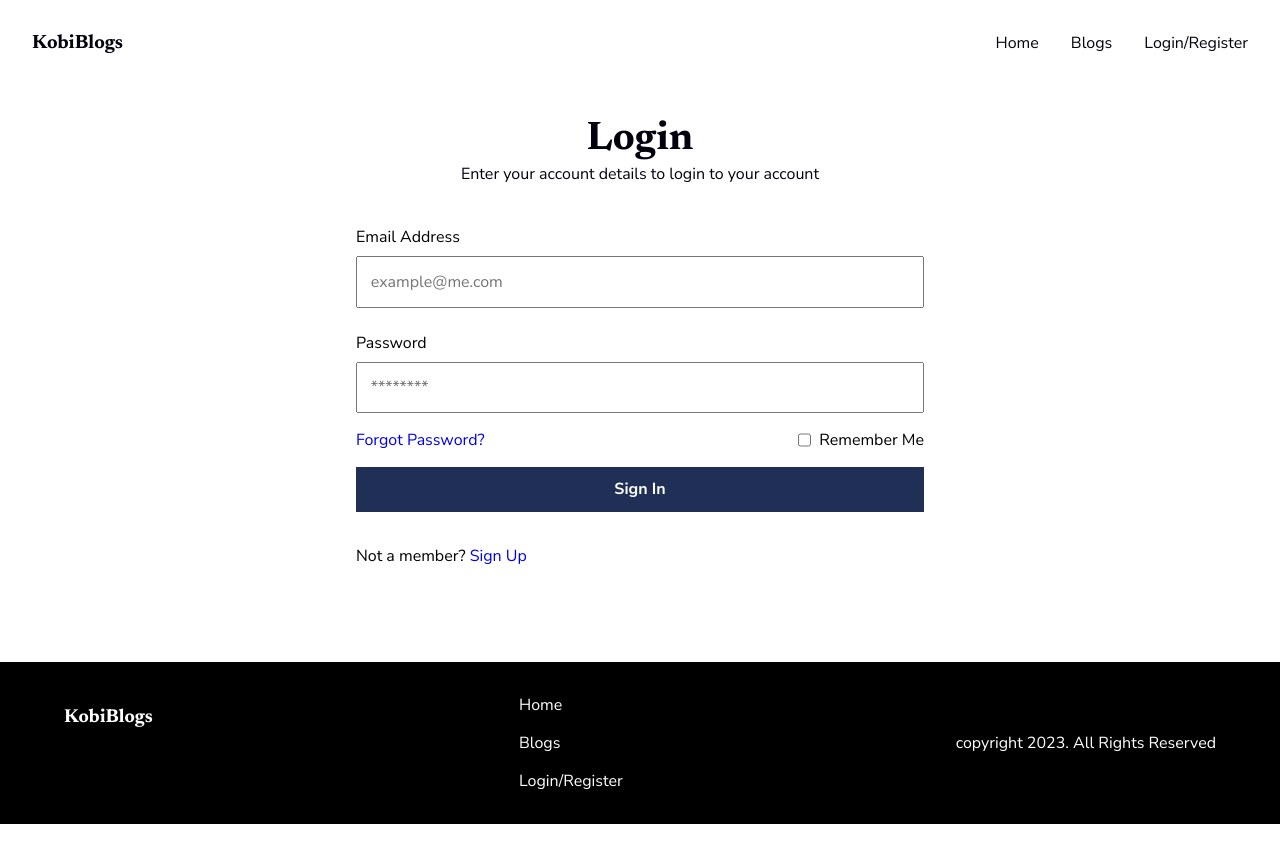
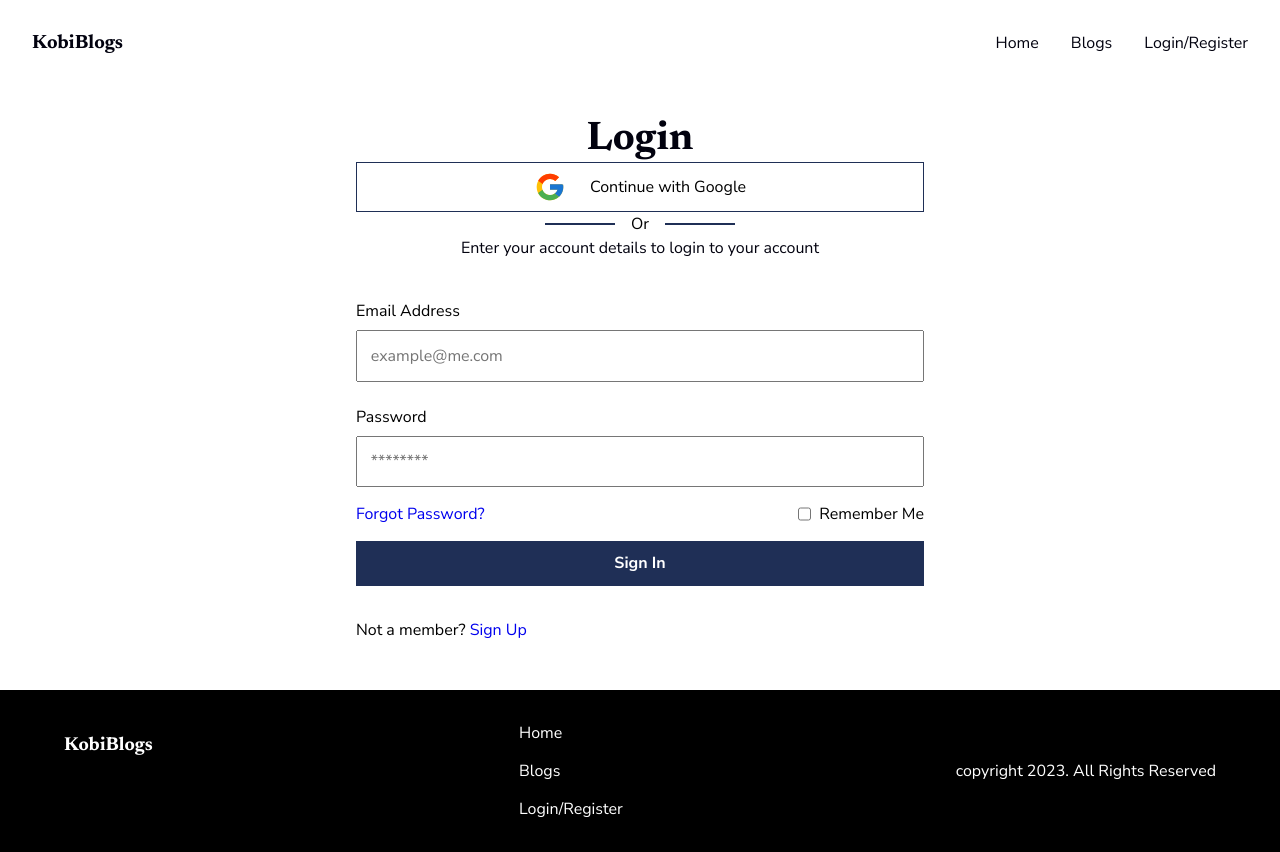
Before and after one commit to Leroy-sama/KobiBlogs, a Vue app: page /login in a window 1280 px wide. Before the commit the page ends 824 px from the top, so only its background shows below. Built offline with nearby package versions, Linux system fonts and the light colour scheme; no server answers; some icons are missing.

Commit message:
fixed disappearing local URL

```diff
--- /dev/null
+++ b/src/assets/icons/Google.vue
@@ -0,0 +1,25 @@
+<template>
+	<svg
+		xmlns="http://www.w3.org/2000/svg"
+		width="32"
+		height="32"
+		viewBox="0 0 48 48"
+	>
+		<path
+			fill="#ffc107"
+			d="M43.611 20.083H42V20H24v8h11.303c-1.649 4.657-6.08 8-11.303 8c-6.627 0-12-5.373-12-12s5.373-12 12-12c3.059 0 5.842 1.154 7.961 3.039l5.657-5.657C34.046 6.053 29.268 4 24 4C12.955 4 4 12.955 4 24s8.955 20 20 20s20-8.955 20-20c0-1.341-.138-2.65-.389-3.917"
+		/>
+		<path
+			fill="#ff3d00"
+			d="m6.306 14.691l6.571 4.819C14.655 15.108 18.961 12 24 12c3.059 0 5.842 1.154 7.961 3.039l5.657-5.657C34.046 6.053 29.268 4 24 4C16.318 4 9.656 8.337 6.306 14.691"
+		/>
+		<path
+			fill="#4caf50"
+			d="M24 44c5.166 0 9.86-1.977 13.409-5.192l-6.19-5.238A11.9 11.9 0 0 1 24 36c-5.202 0-9.619-3.317-11.283-7.946l-6.522 5.025C9.505 39.556 16.227 44 24 44"
+		/>
+		<path
+			fill="#1976d2"
+			d="M43.611 20.083H42V20H24v8h11.303a12.04 12.04 0 0 1-4.087 5.571l.003-.002l6.19 5.238C36.971 39.205 44 34 44 24c0-1.341-.138-2.65-.389-3.917"
+		/>
+	</svg>
+</template>
--- /dev/null
+++ b/src/components/items/OrItem.vue
@@ -0,0 +1,22 @@
+<template>
+	<div class="or">
+		<span class="or__bar"></span>
+		<p class="or__text">Or</p>
+		<span class="or__bar"></span>
+	</div>
+</template>
+
+<style lang="css" scoped>
+	.or {
+		display: flex;
+		justify-content: center;
+		align-items: center;
+		gap: 1rem;
+	}
+
+	.or__bar {
+		width: 70px;
+		height: 2px;
+		background-color: var(--color2);
+	}
+</style>
--- a/src/pages/CreateBlog.vue
+++ b/src/pages/CreateBlog.vue
@@ -1,7 +1,7 @@
 <template>
 	<section class="create">
 		<CoverPreview v-if="createblogStore.blogPhotoPreview" />
-		<p v-if="error">{{ errorMsg }}</p>
+
 		<div class="create__wrapper">
 			<h1 class="container__head">Create Blog</h1>
 			<p class="container__text">
@@ -22,7 +22,7 @@
 						ref="blogPhoto"
 						id="blogphoto"
 						accept=".png, .jpg, .jpeg, .webp"
-						@change="fileChange"
+						@change="fileChange2"
 					/>
 					<BaseButton class="prev" @click="openPreview"
 						>Preview Photo</BaseButton
@@ -39,6 +39,7 @@
 					class="editor-edit"
 				/>
 			</div>
+			<p v-if="error" style="color: red">{{ errorMsg }}</p>
 			<div class="blog-actions">
 				<BaseButton @click="uploadBlog">Publish Blog</BaseButton>
 				<BaseButton link to="/blog-preview">Blog Preview</BaseButton>
@@ -57,8 +58,6 @@
 
 	const userStore = useUserStore();
 	const createblogStore = useCreateblogStore();
-	const value = ref("");
-	const blogTitle = ref("");
 	const error = ref(null);
 	const errorMsg = ref(null);
 	const file = ref(null);
@@ -96,34 +95,54 @@
 
 	const fileURL = ref("");
 
-	const fileChange = () => {
-		const files = blogPhoto.value?.files;
-		if (!files || files.length === 0) {
-			console.error("No file selected");
-			return;
-		}
+	// const fileChange = () => {
+	// 	const files = blogPhoto.value?.files;
+	// 	if (!files || files.length === 0) {
+	// 		console.error("No file selected");
+	// 		return;
+	// 	}
 
-		if (fileURL.value) URL.revokeObjectURL(fileURL.value);
+	// 	if (fileURL.value) URL.revokeObjectURL(fileURL.value);
 
-		file.value = files[0];
+	// 	file.value = files[0];
+	// 	fileURL.value = URL.createObjectURL(file.value);
+
+	// 	console.log(`Selected file: ${file.value.name}`);
+	// 	console.log(`Generated file URL: ${fileURL.value}`);
+
+	// 	createblogStore.fileNameChange(file.value.name);
+	// 	createblogStore.createFileURL(fileURL.value);
+
+	// 	// Verify if store updates correctly
+	// 	console.log("Store state:", createblogStore.$state);
+	// };
+
+	const fileChange2 = (event) => {
+		file.value = event.target.files[0];
+		console.log(file.value);
+		const fileName = file.value.name;
+		console.log(fileName);
+		createblogStore.fileNameChange(fileName);
 		fileURL.value = URL.createObjectURL(file.value);
-
-		console.log(`Selected file: ${file.value.name}`);
-		console.log(`Generated file URL: ${fileURL.value}`);
-
-		createblogStore.fileNameChange(file.value.name);
 		createblogStore.createFileURL(fileURL.value);
-
-		// Verify if store updates correctly
-		console.log("Store state:", createblogStore.$state);
 	};
 
-	onUnmounted(() => {
-		if (fileURL.value) URL.revokeObjectURL(fileURL.value); // Cleanup on unmount
-	});
+	// onUnmounted(() => {
+	// 	if (fileURL.value) URL.revokeObjectURL(fileURL.value); // Cleanup on unmount
+	// });
 
 	const uploadBlog = () => {
-		console.log("Uploading....");
+		console.log("Clicked");
+		if (blogTitlestore.value === "" && blogHTML.value === "") {
+			error.value = true;
+			errorMsg.value = "Please enter a blog title and blog HTML";
+			setTimeout(() => {
+				error.value = false;
+			}, 5000);
+		} else {
+			error.value = false;
+			console.log(blogTitlestore.value);
+		}
 	};
 </script>
 
@@ -145,7 +164,7 @@
 
 	.editor-edit {
 		border: 1px solid var(--colorBlack);
-		margin-block: 2rem;
+		/* margin-top: 2rem; */
 		border-radius: 10px;
 	}
 
--- a/src/pages/LoginForm.vue
+++ b/src/pages/LoginForm.vue
@@ -2,6 +2,14 @@
 	<section class="login">
 		<div class="login__wrapper">
 			<h1 class="login__head">Login</h1>
+
+			<div class="socials">
+				<div class="google">
+					<Google />
+					<p>Continue with Google</p>
+				</div>
+			</div>
+			<OrItem />
 			<p class="login__text">
 				Enter your account details to login to your account
 			</p>
@@ -73,6 +81,9 @@
 	import { signInWithEmailAndPassword, getAuth } from "firebase/auth";
 	import { firebaseApp } from "@/firebase/firebaseInit.js";
 	import { RouterLink, useRouter } from "vue-router";
+
+	import Google from "@/assets/icons/Google.vue";
+	import OrItem from "@/components/items/OrItem.vue";
 
 	const router = useRouter();
 
@@ -153,6 +164,15 @@
 		font-size: 2.5rem;
 	}
 
+	.google {
+		display: flex;
+		gap: 1.5rem;
+		align-items: center;
+		justify-content: center;
+		border: 1px solid var(--color2);
+		padding: 0.5rem;
+	}
+
 	form {
 		display: grid;
 		gap: 1rem;
--- a/src/pages/RegisterForm.vue
+++ b/src/pages/RegisterForm.vue
@@ -2,6 +2,14 @@
 	<section class="register">
 		<div class="register__wrapper">
 			<h1 class="register__head">Sign Up</h1>
+
+			<div class="socials">
+				<div class="google">
+					<Google />
+					<p>Continue with Google</p>
+				</div>
+			</div>
+			<OrItem />
 			<p class="register__text">
 				Enter your details to create an account
 			</p>
@@ -77,6 +85,9 @@
 	import { getAuth, createUserWithEmailAndPassword } from "firebase/auth";
 	import { firebaseApp } from "@/firebase/firebaseInit.js";
 	import { useRouter } from "vue-router";
+
+	import Google from "@/assets/icons/Google.vue";
+	import OrItem from "@/components/items/OrItem.vue";
 
 	const router = useRouter();
 
@@ -181,10 +192,19 @@
 		font-size: 2.5rem;
 	}
 
+	.google {
+		display: flex;
+		gap: 1.5rem;
+		align-items: center;
+		justify-content: center;
+		border: 1px solid var(--color2);
+		padding: 0.5rem;
+	}
+
 	form {
 		display: grid;
 		gap: 1rem;
-		padding-block: 2rem;
+		padding-block: 1rem;
 		/* margin-inline: auto; */
 	}
 
```
